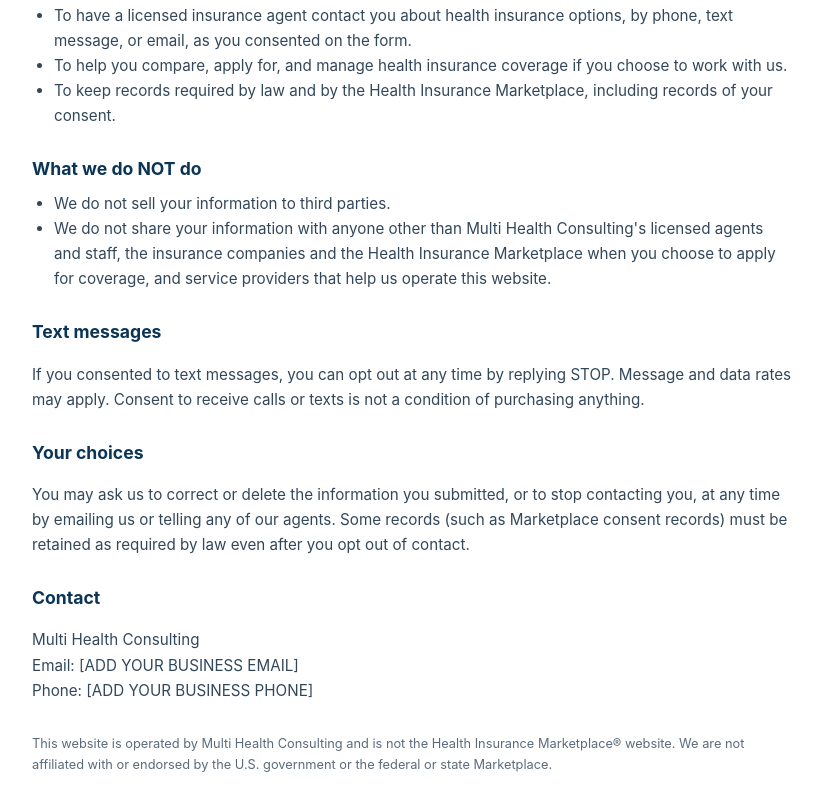
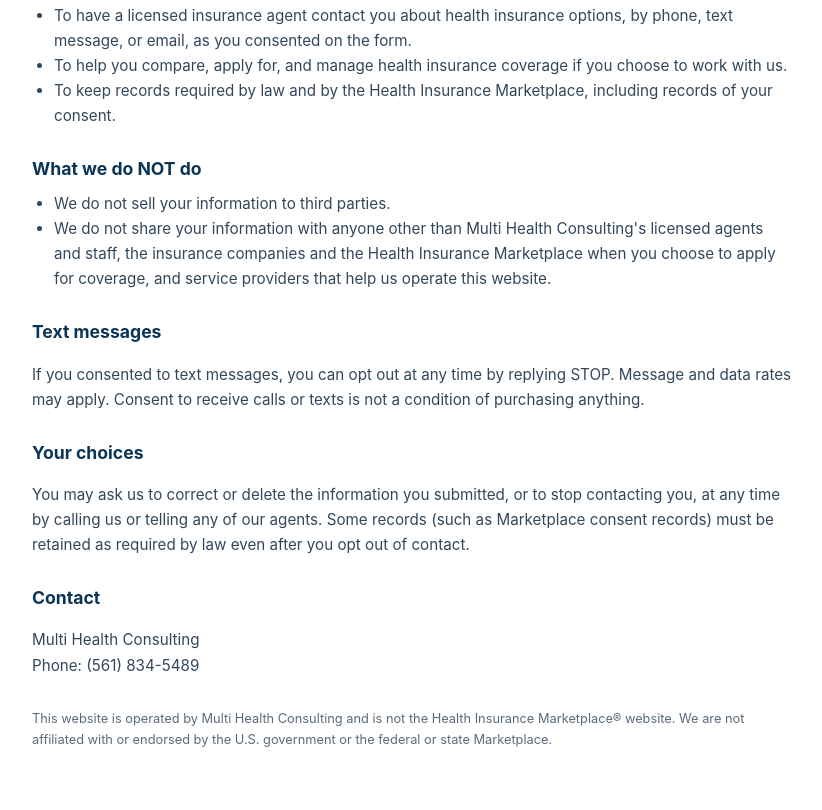
Before and after one commit to luccadlfn-spec/luccadlfn-spec.github.io, a plain HTML site: page privacy.html in a window 1280 px wide. Shown: the part 512-1322 px from the top of the page, without its empty margins (228-1050 px from the left). Drawn offline with Linux system fonts and the light colour scheme.

Commit message:
Update privacy.html

```diff
--- a/privacy.html
+++ b/privacy.html
@@ -49,10 +49,10 @@
   <p>If you consented to text messages, you can opt out at any time by replying STOP. Message and data rates may apply. Consent to receive calls or texts is not a condition of purchasing anything.</p>
 
   <h2>Your choices</h2>
-  <p>You may ask us to correct or delete the information you submitted, or to stop contacting you, at any time by emailing us or telling any of our agents. Some records (such as Marketplace consent records) must be retained as required by law even after you opt out of contact.</p>
+  <p>You may ask us to correct or delete the information you submitted, or to stop contacting you, at any time by calling us or telling any of our agents. Some records (such as Marketplace consent records) must be retained as required by law even after you opt out of contact.</p>
 
   <h2>Contact</h2>
-  <p>Multi Health Consulting<br>Email: [ADD YOUR BUSINESS EMAIL]<br>Phone: [ADD YOUR BUSINESS PHONE]</p>
+  <p>Multi Health Consulting<br>Phone: (561) 834-5489</p>
 
   <p style="margin-top:30px;font-size:.8rem;color:#5b6b7b">This website is operated by Multi Health Consulting and is not the Health Insurance Marketplace® website. We are not affiliated with or endorsed by the U.S. government or the federal or state Marketplace.</p>
 </div>
```
